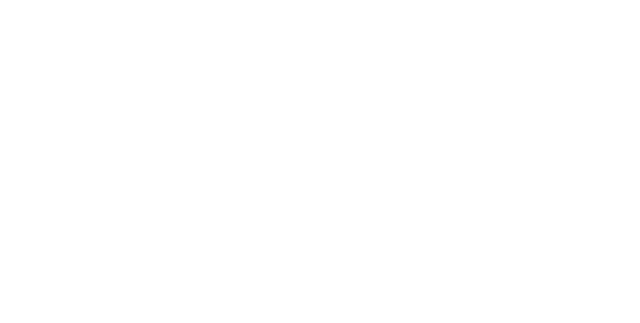
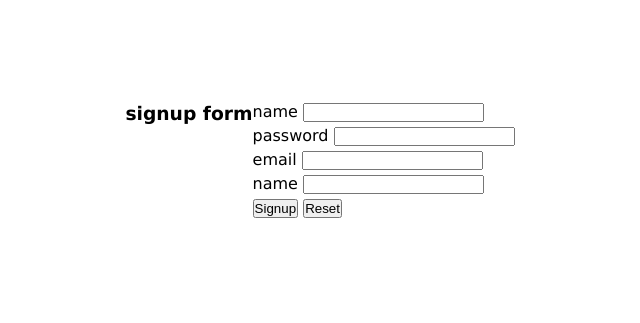
Before and after one commit to Luckzman/Ride-My-Way, a plain HTML site: page UI/signup-form.html in a window 1280 px wide. Shown: the whole page, without its empty margins (320-960 px from the left). Drawn offline with Linux system fonts and the light colour scheme.

Commit message:
implement signup form using html markup

```diff
--- a/UI/css/style.css
+++ b/UI/css/style.css
@@ -10,12 +10,17 @@ body {
     line-height: 1.5;
 }
 
-/* Reuseable classes */
+/* Reuseable classes and elements */
 .container {
     width: 80%;
     margin: auto;
 }
 
+.form-style {
+    display: flex;
+    justify-content: center;
+    margin: 100px auto;
+}
 /*header section*/
 header .navbar {
     display: flex;
--- a/UI/signup-form.html
+++ b/UI/signup-form.html
@@ -0,0 +1,41 @@
+<!DOCTYPE html>
+<html>
+<head>
+    <meta charset="utf-8" />
+    <meta http-equiv="X-UA-Compatible" content="IE=edge">
+    <title>Ride-My-Way</title>
+    <meta name="viewport" content="width=device-width, initial-scale=1">
+    <link rel="stylesheet" type="text/css" media="screen" href="./css/style.css" />
+</head>
+<body>
+    <main>
+        <div class="container">
+            <div class="form-style">
+                <div>
+                    <h3>signup form</h3>
+                </div>
+                <form action="">
+                    <div>
+                        <label for="name">name</label>
+                        <input type="text" name="" id="name">
+                    </div>
+                    <div>
+                        <label for="password">password</label>
+                        <input type="password" name="" id="password">
+                    </div>
+                    <div>
+                        <label for="email">email</label>
+                        <input type="email" name="" id="email">
+                    </div>
+                    <div>
+                        <label for="phone">name</label>
+                        <input type="text" name="" id="phone">
+                    </div>
+                    <button type="submit">Signup</button>
+                    <button type="reset">Reset</button>
+                </form>
+            </div>
+        </div>
+    </main>
+</body>
+</html>
```
